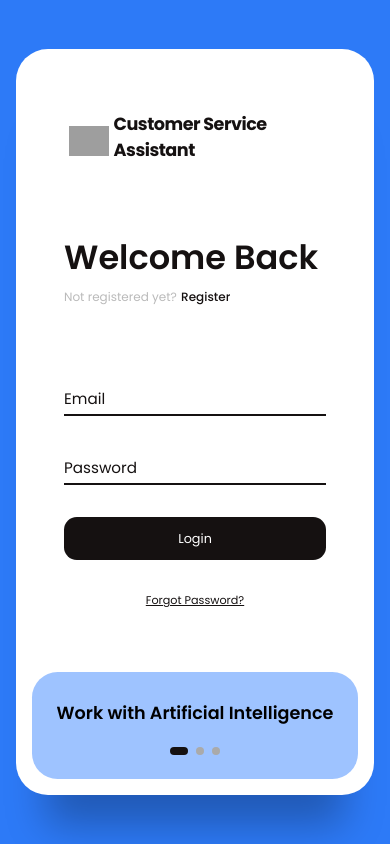
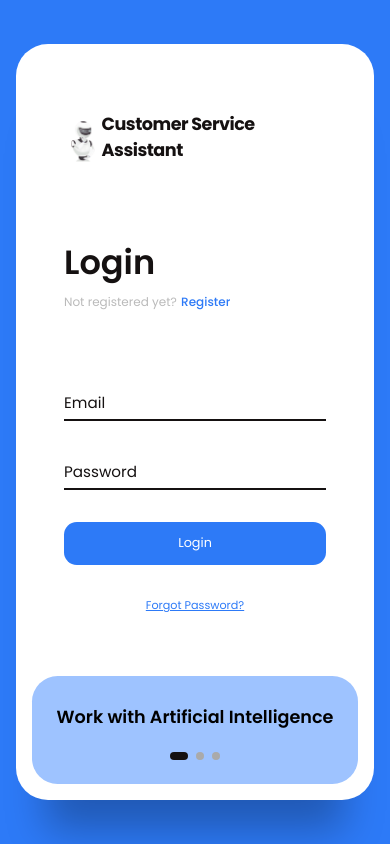
Before and after one commit to Group-29-3-Whaleboost/virtual-customer-service-assistant, a CodeIgniter app: the page made by application/views/enduser/user-login-&-registration/user-login-&-registration.php in a window 390 px wide. Run offline with CodeIgniter, Linux system fonts and the light colour scheme; grey boxes are pictures that could not be loaded.

Commit message:
I added new images to the image slider. And I also changed logo image. And I created new folder and named as resource. After I put images to that folder. I also changed buttons and links colors on mobile and tablet screen view. After I put some comments in the code.

```diff
--- a/application/views/enduser/user-login-&-registration/style.css
+++ b/application/views/enduser/user-login-&-registration/style.css
@@ -76,7 +76,7 @@ form.user-register{
 }
 
 .logo img{
-    width: 40px;
+    width: 28px;
     margin: 0.3rem;
 }
 
@@ -153,7 +153,7 @@ label{
     color: #2d7af7;
 }
 
-.login-btn{
+.submit-btn{
     display: inline-block;
     width: 100%;
     height: 43px;
@@ -166,7 +166,7 @@ label{
     margin-bottom: 2rem;
 }
 
-.login-btn:hover{
+.submit-btn:hover{
     background-color: #2d7af7;
 }
 
@@ -362,6 +362,18 @@ main.user-register-mode .carousel{
     .text-group h2{
         font-size: 1.3rem;
     }
+
+    .text a{
+        color: #2d7af7;
+    }
+
+    .toggle{
+        color: #2d7af7;
+    }
+
+    .submit-btn{
+        background-color: #2d7af7;
+    }
 }
 
 /*Mobile phone screen size*/
@@ -394,4 +406,16 @@ main.user-register-mode .carousel{
     form{
         padding: 1rem 2rem 1.5rem;
     }
+
+    .text a{
+        color: #2d7af7;
+    }
+
+    .toggle{
+        color: #2d7af7;
+    }
+
+    .submit-btn{
+        background-color: #2d7af7;
+    }
 }
--- a/application/views/enduser/user-login-&-registration/user-login-&-registration.php
+++ b/application/views/enduser/user-login-&-registration/user-login-&-registration.php
@@ -12,13 +12,14 @@
         <div class="box">
             <div class="inner-box">
                 <div class="forms-wrap">
+                    <!--User Login Form-->
                     <form action="#" autocomplete="off" class="user-login">
                         <div class="logo">
-                            <img src="https://www.pngmart.com/files/7/Cart-PNG-Clipart.png" alt="CAS">
+                            <img src="resource/logo.png" alt="CAS">
                             <h4>Customer Service Assistant</h4>
                         </div>
                         <div class="heading">
-                            <h2>Welcome Back</h2>
+                            <h2>Login</h2>
                             <h6>Not registered yet?</h6>
                             <a href="#" class="toggle">Register</a>
                         </div>
@@ -44,7 +45,7 @@
                                 <label>Password</label>
                             </div>
 
-                            <input type="submit" value="Login" class="login-btn">
+                            <input type="submit" value="Login" class="submit-btn">
 
                             <div class="text">
                                 <a href="#" id="forgot-password">Forgot Password?</a>
@@ -52,9 +53,10 @@
                         </div>
                     </form>
 
+                    <!--User Registration Form-->
                     <form action="#" autocomplete="off" class="user-register">
                         <div class="logo">
-                            <img src="https://www.pngmart.com/files/7/Cart-PNG-Clipart.png" alt="CAS">
+                            <img src="resource/logo.png" alt="CAS">
                             <h4>Customer Service Assistant</h4>
                         </div>
                         <div class="heading">
@@ -106,21 +108,22 @@
                                 <label>Confirm Password</label>
                             </div>
 
-                            <input type="submit" value="Login" class="login-btn">
+                            <input type="submit" value="Register" class="submit-btn">
 
                             <div class="text">
-                                By signing up, I agree to the <a href="#" id="terms">Terms of services</a>
+                                By Registering, I agree to the <a href="#" id="terms">Terms of services</a>
                                 and <a href="#" id="policy">Privacy and Policy</a>
                             </div>
                         </div>
                     </form>
                 </div>
 
+                <!--Image Slider-->
                 <div class="carousel">
                     <div class="images-wrapper">
-                        <img src="https://www.edureka.co/blog/wp-content/uploads/2018/09/shutterstock_725383498.png" class="image img-1 show" alt="">
-                        <img src="https://www.edureka.co/blog/wp-content/uploads/2018/09/shutterstock_725383498.png" class="image img-2" alt="">
-                        <img src="https://www.edureka.co/blog/wp-content/uploads/2018/09/shutterstock_725383498.png" class="image img-3" alt="">
+                        <img src="resource/image 1.png" class="image img-1 show" alt="">
+                        <img src="resource/image 2.png" class="image img-2" alt="">
+                        <img src="resource/image 3.png" class="image img-3" alt="">
                     </div>
 
                     <div class="text-slider">
@@ -128,7 +131,7 @@
                             <div class="text-group">
                                 <h2>Work with Artificial Intelligence</h2>
                                 <h2>Find the nearest branches</h2>
-                                <h2>Shopping like a smart persion</h2>
+                                <h2>Shopping like a smart person</h2>
                             </div>
                         </div>
 
@@ -144,7 +147,6 @@
     </main>
 
     <!-- JavaScript file -->
-
     <script src="app.js"></script>
 </body>
 </html>
```
Also changed, not shown: application/views/enduser/user-login-&-registration/resource/image 1.png (added), application/views/enduser/user-login-&-registration/resource/image 2.png (added), application/views/enduser/user-login-&-registration/resource/image 3.png (added), application/views/enduser/user-login-&-registration/resource/logo.png (added).
